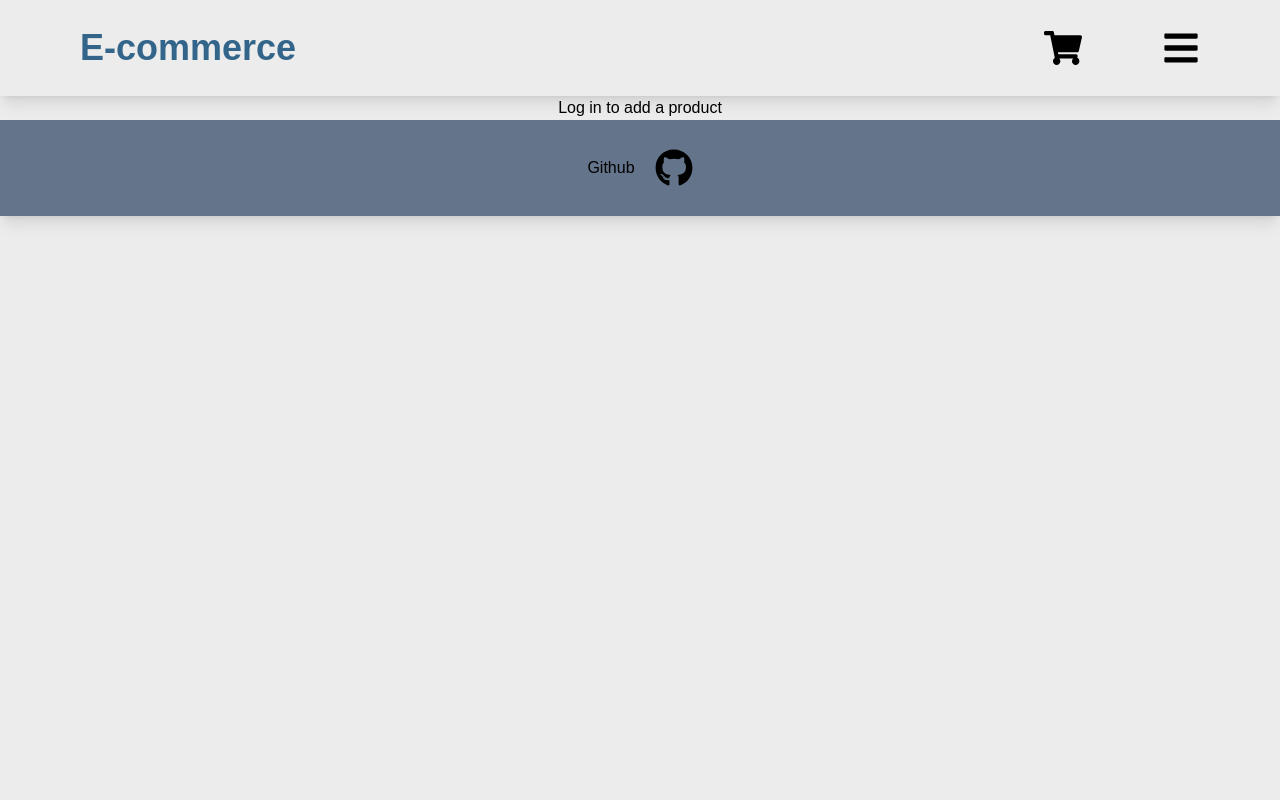
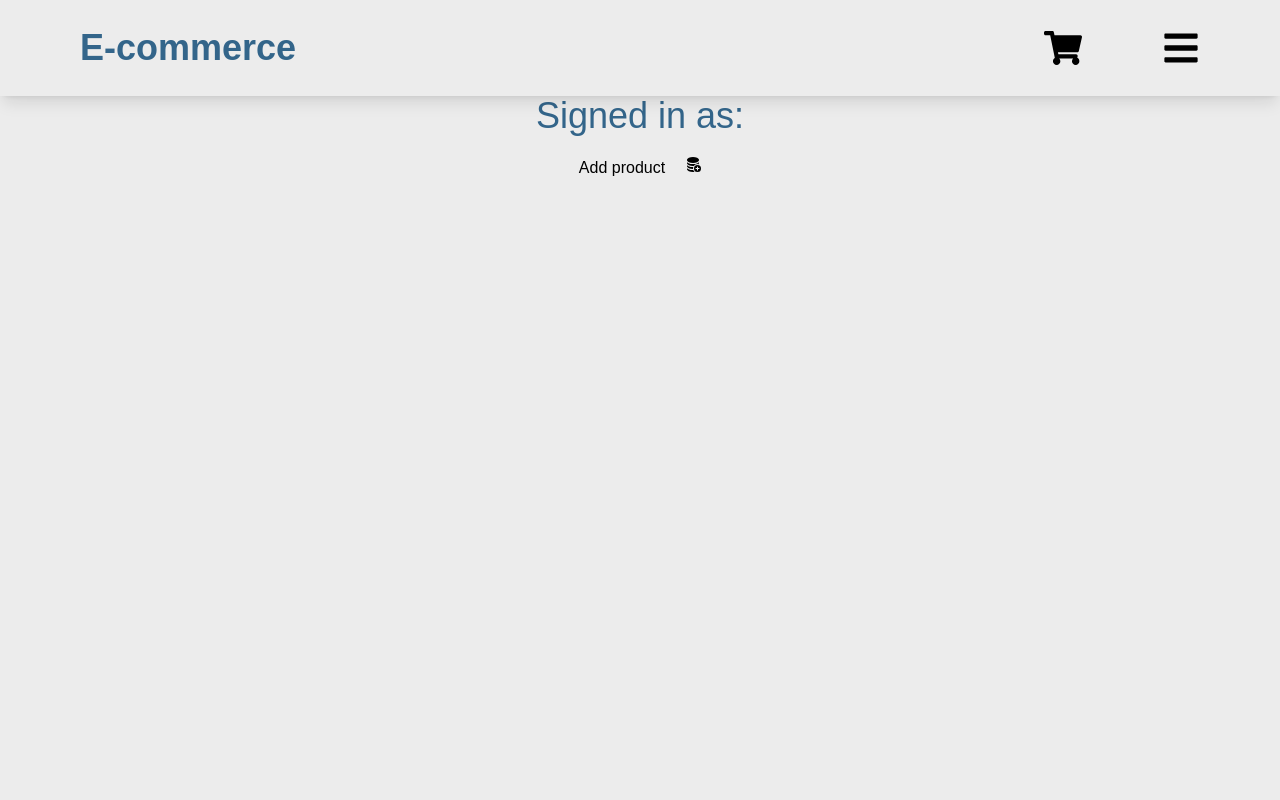
Before and after one commit to Kevin-Norlin/next-ecommerce, a Next.js app: page /myaccount in a window 1280 px wide. Shown: the top 800 px of the page. Built offline with nearby package versions, Linux system fonts and the light colour scheme; no server answers.

Commit message:
Navbar changes

```diff
--- a/src/components/layout/NavBar.tsx
+++ b/src/components/layout/NavBar.tsx
@@ -2,12 +2,15 @@
 import Link from "next/link";
 import { motion, AnimatePresence } from "framer-motion";
 import {useEffect, useContext} from "react";
-import { FaTimes } from "react-icons/fa";
+import { FaTimes, FaUserCircle } from "react-icons/fa";
+import { FiUser } from "react-icons/fi";
 import { GlobalContext } from "@/hooks/context/global";
+import { useSession } from "next-auth/react";
 
 // NavBar made using motion.
 export const NavBar = () => {
     const { toggleNavBar, showNavBar } = useContext(GlobalContext);
+    const { status, data: session} = useSession();
     useEffect(() => {
         // Mounting
         document.body.style.overflowY = showNavBar ? "hidden" : "auto";
@@ -26,9 +29,10 @@ export const NavBar = () => {
         animate={{x:0}}
         exit={{x:"100vw", transition: {duration: 0.5} }}
         transition={{type: "spring", duration:0.5}}
+        className=" fixed top-0 right-0 z-20 flex flex-col justify-baseline items-center gap-10 h-screen w-auto shadow-xl text-logo text-4xl font-bold bg-main pt-20">
 
-        className=" fixed top-0 right-0 z-20 flex flex-col justify-baseline items-center gap-10 h-screen w-auto shadow-xl text-logo text-4xl font-bold bg-main pt-20">
             <FaTimes className="right-2 top-2 absolute bg-red hover:cursor-pointer"onClick={toggleNavBar} />
+            <FiUser className="right-14 top-2 absolute bg-red hover:cursor-pointer text-black " />
 
             <div className="flex flex-col justify-baseline p-20 items-center gap-10 right-0 h-screen w-full
                             shadow-xl text-logo text-4xl font-bold">
--- a/src/pages/myaccount.tsx
+++ b/src/pages/myaccount.tsx
@@ -1,14 +1,20 @@
 import CreateProduct from "@/components/form/CreateProduct";
 import { GlobalContext } from "@/hooks/context/global";
 import { useSession } from "next-auth/react";
-import { useContext } from "react";
+import { useContext, useState } from "react";
+import { BsDatabaseFillAdd } from "react-icons/bs";
 
 export default function myAccount() {
-    const { data: session, status } = useSession()
+    const { data: session, status } = useSession();
+    const [ show, setShow ] = useState(false);
+
     return (
-        <div>
-            {session?.user ? <CreateProduct /> : <h1>Log in to add a product</h1>}
-            {session?.user.email}
+        <div className="flex items-center flex-col gap-5 min-h-screen">
+            <h1 className="text-logo text-4xl"> Signed in as: {session?.user?.email} </h1>
+             <button className="hover:cursor-pointer flex gap-5" onClick={() => setShow(!show)}> Add product  <BsDatabaseFillAdd /> </button>
+
+            {session?.user && show && <CreateProduct />}
+
         </div>
     )
 }
```
